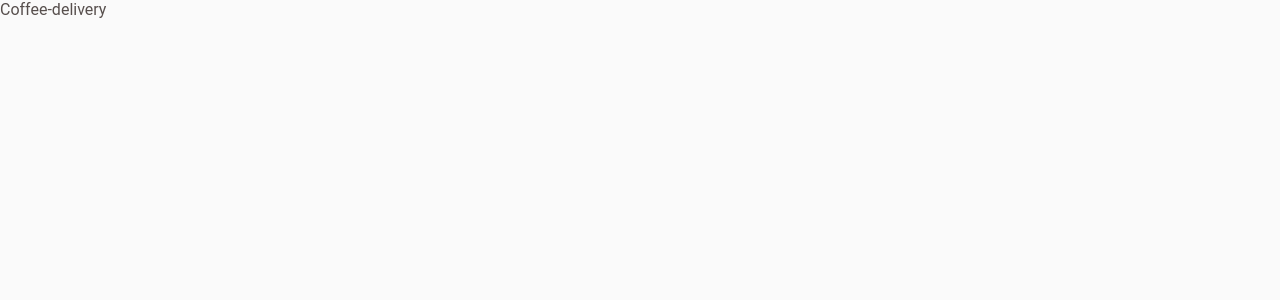
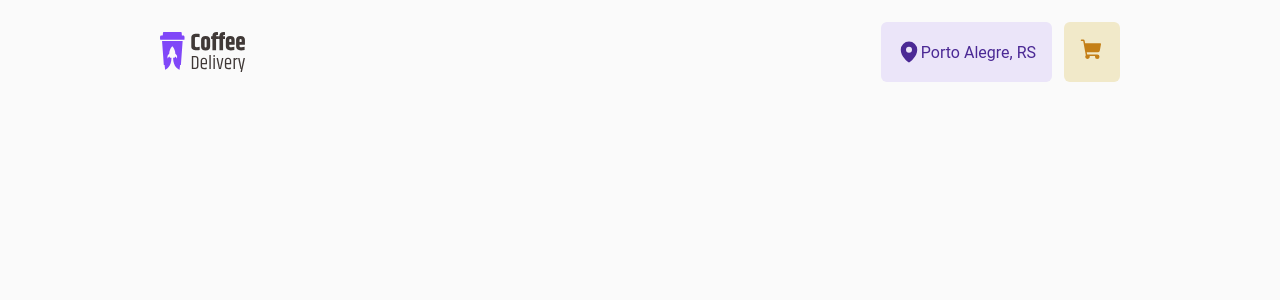
Before and after one commit to JVMoreiraD/coffee-delivery, a React (Vite) app: page / in a window 1280 px wide. Shown: the top 300 px of the page. Built offline with nearby package versions, Linux system fonts and the light colour scheme.

Commit message:
feat: header component

```diff
--- a/package.json
+++ b/package.json
@@ -9,6 +9,7 @@
     "preview": "vite preview"
   },
   "dependencies": {
+    "phosphor-react": "^1.4.1",
     "react": "^18.2.0",
     "react-dom": "^18.2.0",
     "react-router-dom": "^6.4.3",
--- a/src/App.tsx
+++ b/src/App.tsx
@@ -1,12 +1,13 @@
 import { ThemeProvider } from 'styled-components'
 import { DefaultTheme } from './styles/themes/default'
 import { GlobalStyle } from './styles/global'
+import { Header } from './components/Header'
 
 function App() {
 
   return (
     <ThemeProvider theme={DefaultTheme}>
-      <div>Coffee-delivery</div>
+      <Header></Header>
       <GlobalStyle />
     </ThemeProvider>
   )
--- a/src/components/Header/index.tsx
+++ b/src/components/Header/index.tsx
@@ -1,20 +1,20 @@
-import { HeaderComponent } from './styles'
-import { Scroll, Timer } from 'phosphor-react'
+import { CartContainer, HeaderComponent, HeaderCornerContainer, LocationContainer } from './styles'
+import { MapPin, ShoppingCart, Timer } from 'phosphor-react'
 import logoCoffee from '../../assets/logo.svg'
 
 export function Header() {
   return (
     <HeaderComponent>
       <img src={logoCoffee} alt="" />
+      <HeaderCornerContainer>
+        <LocationContainer >
 
-      <nav>
-        <nav >
-          <Timer size={24} />
-        </nav>
-        <nav >
-          <Scroll size={24} />
-        </nav>
-      </nav>
+          <MapPin size={24} weight='fill' /> Porto Alegre, RS
+        </LocationContainer>
+        <CartContainer >
+          <ShoppingCart size={24} weight='fill' />
+        </CartContainer>
+      </HeaderCornerContainer>
     </HeaderComponent>
   )
 }
--- a/src/components/Header/styles.ts
+++ b/src/components/Header/styles.ts
@@ -1,28 +1,38 @@
 import styled from 'styled-components'
 
 export const HeaderComponent = styled.header`
+  width: 100%;
+  height: 6.5rem;
+  background: ${({ theme }) => theme['background']};
   display: flex;
   align-items: center;
   justify-content: space-between;
+  position: absolute;
+  padding: 2rem 10rem;
+`
 
-  nav {
-    display: flex;
-    gap: 0.5rem;
-    a {
-      width: 3rem;
-      height: 3rem;
-      display: flex;
-      justify-content: center;
-      align-items: center;
-      color: ${(props) => props.theme['gray-100']};
-      border-top: 3px solid transparent;
-      border-bottom: 3px solid transparent;
-      &:hover {
-        border-bottom: 3px solid ${(props) => props.theme['green-500']};
-      }
-      &.active {
-        color: ${(props) => props.theme['green-500']};
-      }
-    }
-  }
+export const HeaderCornerContainer = styled.div`
+  display: flex;
+  gap: 0.75rem;
 `
+
+export const LocationContainer = styled.nav`
+  display: flex;
+  flex-direction: row;
+  gap: 0.25;
+  justify-content: flex-end;
+  align-items: center;
+  color: ${({ theme }) => theme['purple-dark']};
+  background-color: ${({ theme }) => theme['purple-light']};
+  padding: 1rem;
+  border-radius: 6px;
+  cursor: pointer;
+`
+
+export const CartContainer = styled.nav`
+  color: ${({ theme }) => theme['yellow-dark']};
+  background-color: ${({ theme }) => theme['yellow-light']};
+  padding: 1rem;
+  border-radius: 6px;
+  cursor: pointer;
+`
```
Also changed, not shown: 1 other file (tests, documents, lock files or other folders).
